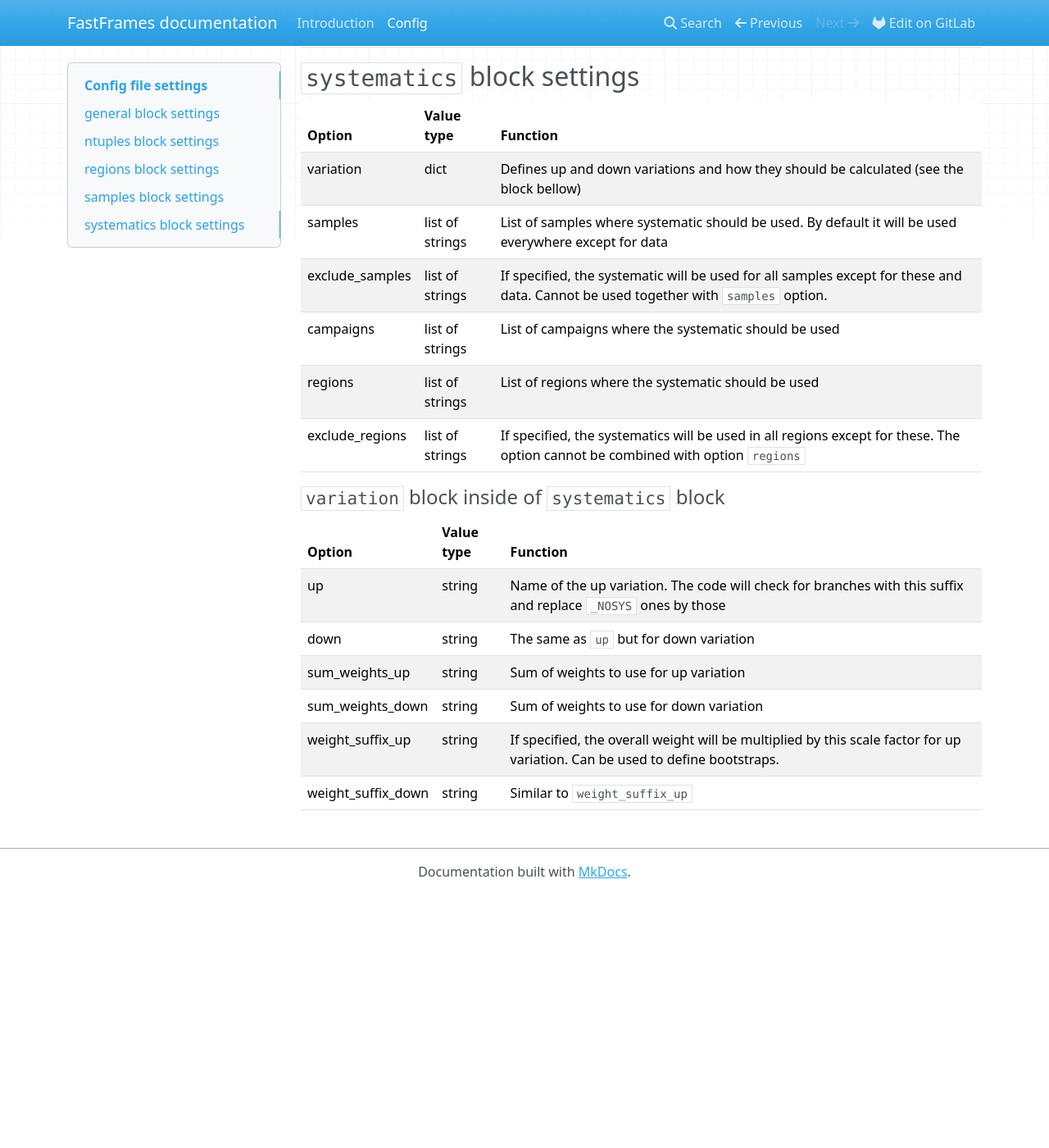
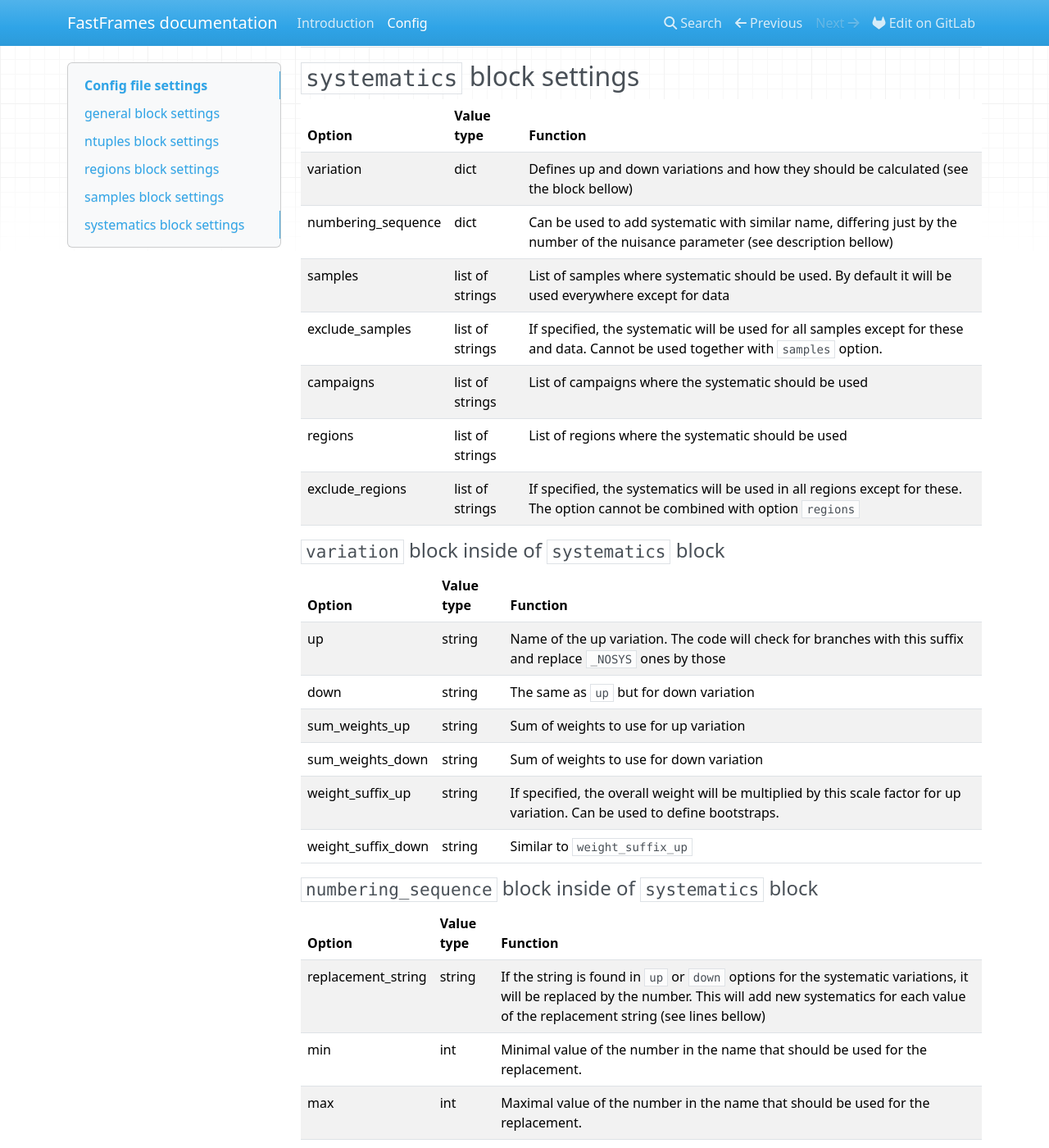
Before and after one commit to SuperNova76/FastFrames, an MkDocs documentation site: the page built from docs/config.md, in a window 1280 px wide and 1400 px high, scrolled down 4394 px. Shown: the whole window at 82% size. Built offline with MkDocs 1.6.1, drawn with Linux system fonts in a browser that asks for light colours; nearby versions of some CDN libraries; before the commit the page ends 5485 px from its top, so only the background shows below that.

Commit message:
Documenting numbering_sequence option

````diff
--- a/docs/config.md
+++ b/docs/config.md
@@ -99,6 +99,7 @@ User has 2 options how to define the binning. Either specify bin edges for irreg
 | **Option**        | **Value type**    | **Function** |
 | ----------------- | ----------------- | ------------ |
 | variation         | dict              | Defines up and down variations and how they should be calculated (see the block bellow) |
+| numbering_sequence| dict              | Can be used to add systematic with similar name, differing just by the number of the nuisance parameter  (see description bellow)|
 | samples           | list of strings   | List of samples where systematic should be used. By default it will be used everywhere except for data    |
 | exclude_samples   | list of strings   | If specified, the systematic will be used for all samples except for these and data. Cannot be used together with ```samples``` option. |
 | campaigns         | list of strings   | List of campaigns where the systematic should be used |
@@ -115,3 +116,12 @@ User has 2 options how to define the binning. Either specify bin edges for irreg
 | sum_weights_down  | string            | Sum of weights to use for down variation    |
 | weight_suffix_up  | string            | If specified, the overall weight will be multiplied by this scale factor for up variation. Can be used to define bootstraps. |
 | weight_suffix_down| string            | Similar to ```weight_suffix_up``` |
+
+
+#### `numbering_sequence` block inside of `systematics` block
+
+| **Option**        | **Value type**    | **Function** |
+| ----------------- | ----------------- | ------------ |
+| replacement_string| string            | If the string is found in ```up``` or ```down``` options for the systematic variations, it will be replaced by the number. This will add new systematics for each value of the replacement string (see lines bellow) |
+| min               | int               | Minimal value of the number in the name that should be used for the replacement.   |
+| max               | int               | Maximal value of the number in the name that should be used for the replacement.   |
````
